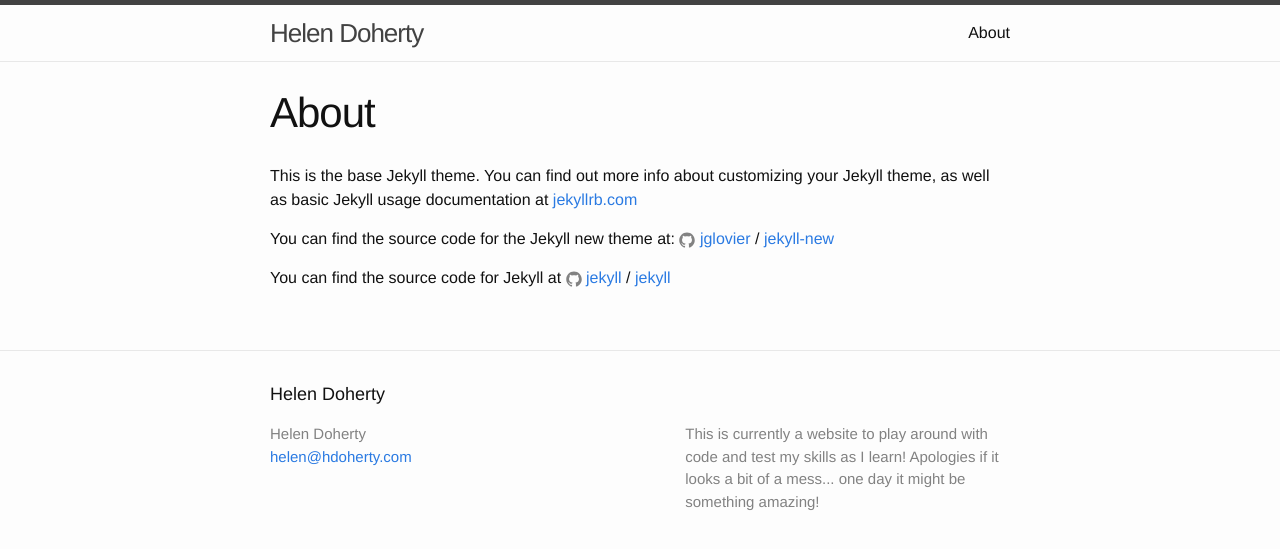
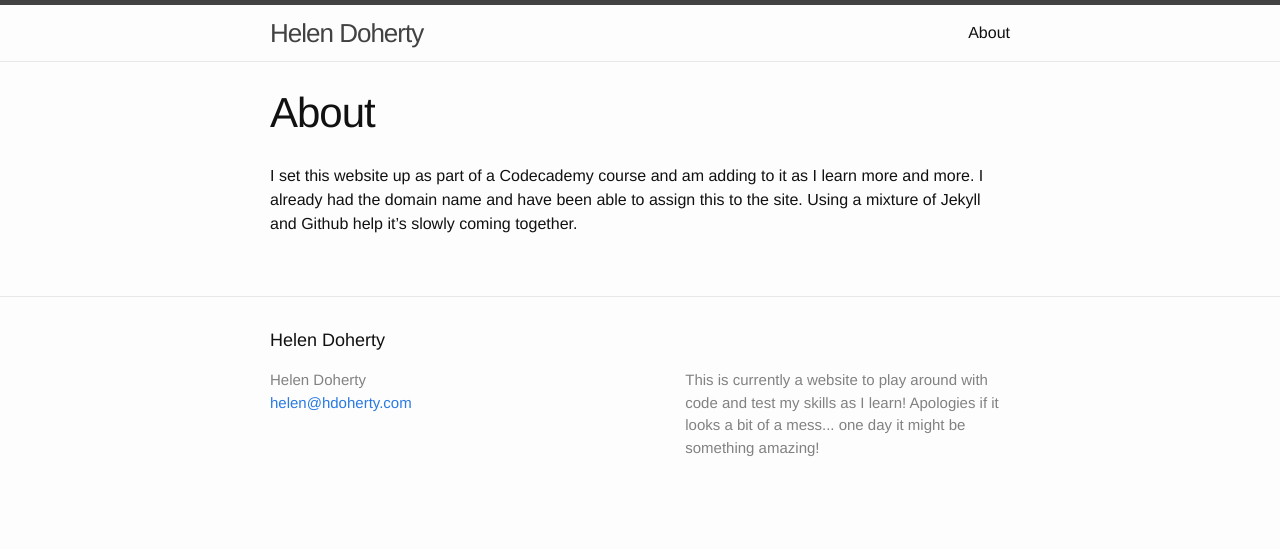
Before and after one commit to h-do/h-do.github.io, a Jekyll site: the page built from about.md, in a window 1280 px wide. Shown: the top 549 px of the page. Built offline with Jekyll 4.4.1, drawn with Linux system fonts in a browser that asks for light colours.

Commit message:
Update about

```diff
--- a/about.md
+++ b/about.md
@@ -4,12 +4,4 @@
 permalink: /about/
 ---
 
-This is the base Jekyll theme. You can find out more info about customizing your Jekyll theme, as well as basic Jekyll usage documentation at [jekyllrb.com](http://jekyllrb.com/)
-
-You can find the source code for the Jekyll new theme at:
-{% include icon-github.html username="jglovier" %} /
-[jekyll-new](https://github.com/jglovier/jekyll-new)
-
-You can find the source code for Jekyll at
-{% include icon-github.html username="jekyll" %} /
-[jekyll](https://github.com/jekyll/jekyll)
+I set this website up as part of a Codecademy course and am adding to it as I learn more and more. I already had the domain name and have been able to assign this to the site. Using a mixture of Jekyll and Github help it's slowly coming together.
```
